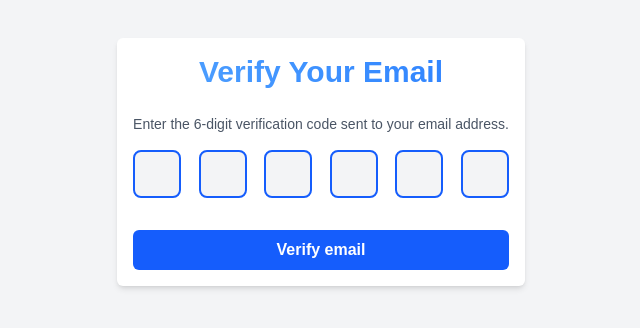
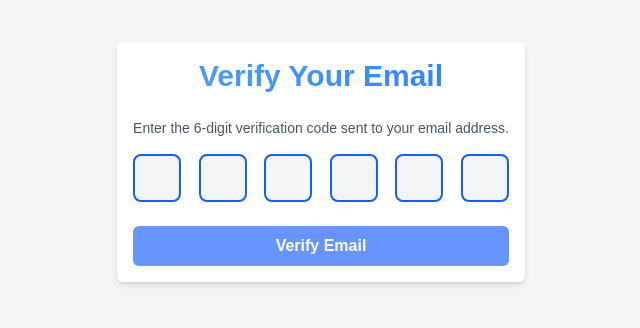
Before and after one commit to TONY-OCHIENG/PrescribeMed, a React (Vite) app in the folder client/: page /verify in a window 1280 px wide. Shown: the part 238-566 px from the top of the page, without its empty margins (319-959 px from the left). Built offline with nearby package versions, Linux system fonts and the light colour scheme.

Commit message:
Adding loading animation and

```diff
--- a/client/src/pages/VerificationPage.jsx
+++ b/client/src/pages/VerificationPage.jsx
@@ -1,3 +1,4 @@
+import { Loader } from 'lucide-react'
 import React from 'react'
 import { useRef } from 'react'
 import { useState } from 'react'
@@ -36,6 +37,13 @@ function VerificationPage() {
 			inputRef.current[index - 1].focus();
 		 }
     }
+
+    const handleSubmit = (event) => {
+        event.preventDefault()
+        const code = verificationCode.join("")
+        setLoading(true)
+        console.log(code)
+    }
   return (
     <div className='w-full h-screen flex justify-center items-center'>
         <div className='p-4 bg-white rounded-md shadow-md'>
@@ -43,7 +51,7 @@ function VerificationPage() {
 		       Verify Your Email
 		    </h2>
             <p className='text-sm text-gray-600'>Enter the 6-digit verification code sent to your email address.</p>
-            <form action="" className='space-y-6'>
+            <form action="" className='space-y-6' onSubmit={handleSubmit}>
                 <div className='flex justify-between mt-4'>
                     {
                         verificationCode.map((digit,index) => (
@@ -60,7 +68,10 @@ function VerificationPage() {
                         ))
                     }
                 </div>
-                <button className='w-full py-2 mt-2 bg-blue-600 text-white rounded-md font-extrabold'>Verify email</button>
+                <button disabled={loading || verificationCode.some((digit) => !digit)} className='cursor-pointer flex justify-center disabled:opacity-65 items-center w-full py-2 mt-2 bg-blue-600 text-white rounded-md font-extrabold'>{
+                     loading ? <Loader className='animate-spin text-xl'/> : "Verify Email"
+                    }
+                </button>
             </form>
         </div>
     </div>
```
